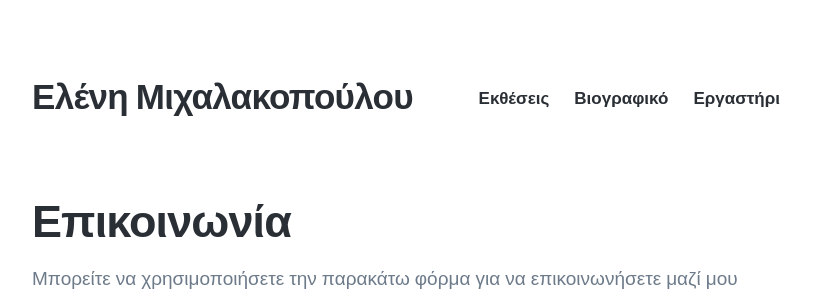
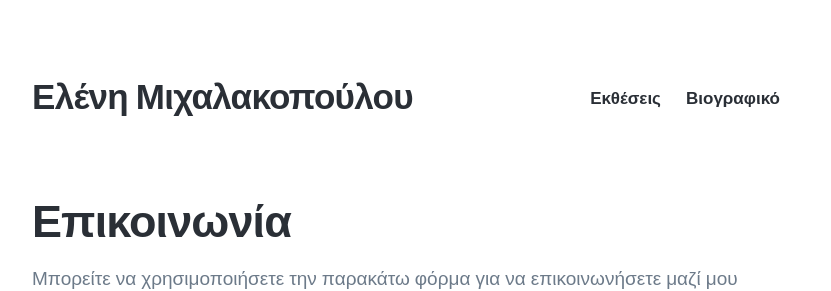
Before and after one commit to micheleni/micheleni.github.io, a Jekyll site: the page built from _pages/contact.md, in a window 1280 px wide. Shown: the top 291 px of the page, without its empty margins (224-1055 px from the left). Built offline with Jekyll 4.4.1, drawn with Linux system fonts in a browser that asks for light colours; nearby versions of some CDN libraries.

Commit message:
Update settings.yml

```diff
--- a/_data/settings.yml
+++ b/_data/settings.yml
@@ -12,8 +12,7 @@ menu_settings:
       url: "/"
     - title: "Βιογραφικό"
       url: "/about"
-    - title: "Εργαστήρι"
-      url: "/ergastiri"
+
 
 footer_settings:
   logo_image:
```
